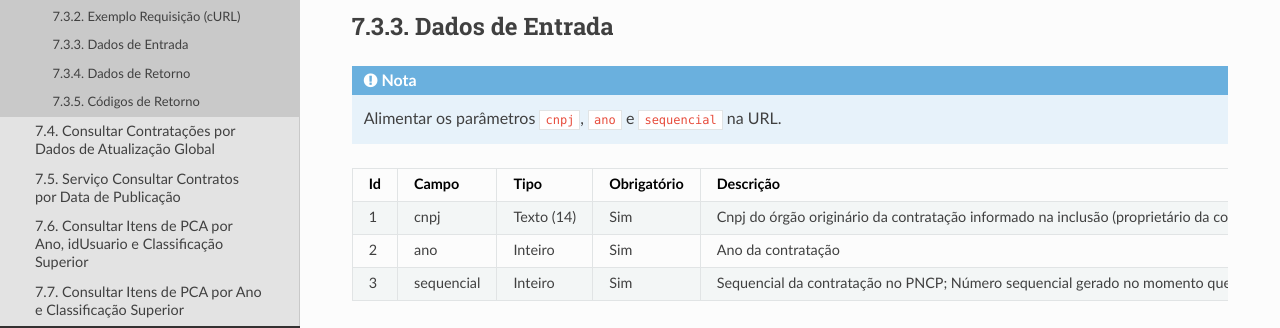
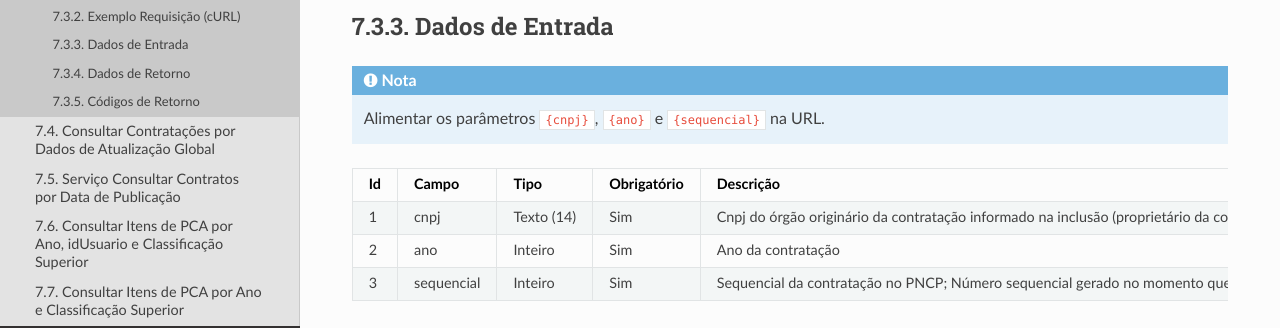
Before and after one commit to sofiaestrelab/Manual-de-Consulta-do-PNCP, a Sphinx documentation site: the page built from docs/source/catalogo_de_servicos/consultar_contratacao.rst, in a window 1280 px wide. Shown: the part 501-829 px from the top of the page. Built offline with Sphinx 7.4.7 and the Read the Docs theme 3.1.0, drawn with Linux system fonts in a browser that asks for light colours; pages that are not in the unit, such as notebooks, are missing from menus.

```diff
--- a/docs/source/catalogo_de_servicos/consultar_contratacao.rst
+++ b/docs/source/catalogo_de_servicos/consultar_contratacao.rst
@@ -30,7 +30,7 @@ Dados de Entrada
 ~~~~~~~~~~~~~~~~
 
 .. note::
-   Alimentar os parâmetros ``cnpj``, ``ano`` e ``sequencial`` na URL.
+   Alimentar os parâmetros ``{cnpj}``, ``{ano}`` e ``{sequencial}`` na URL.
 
 .. list-table::
    :width: 100%
```
